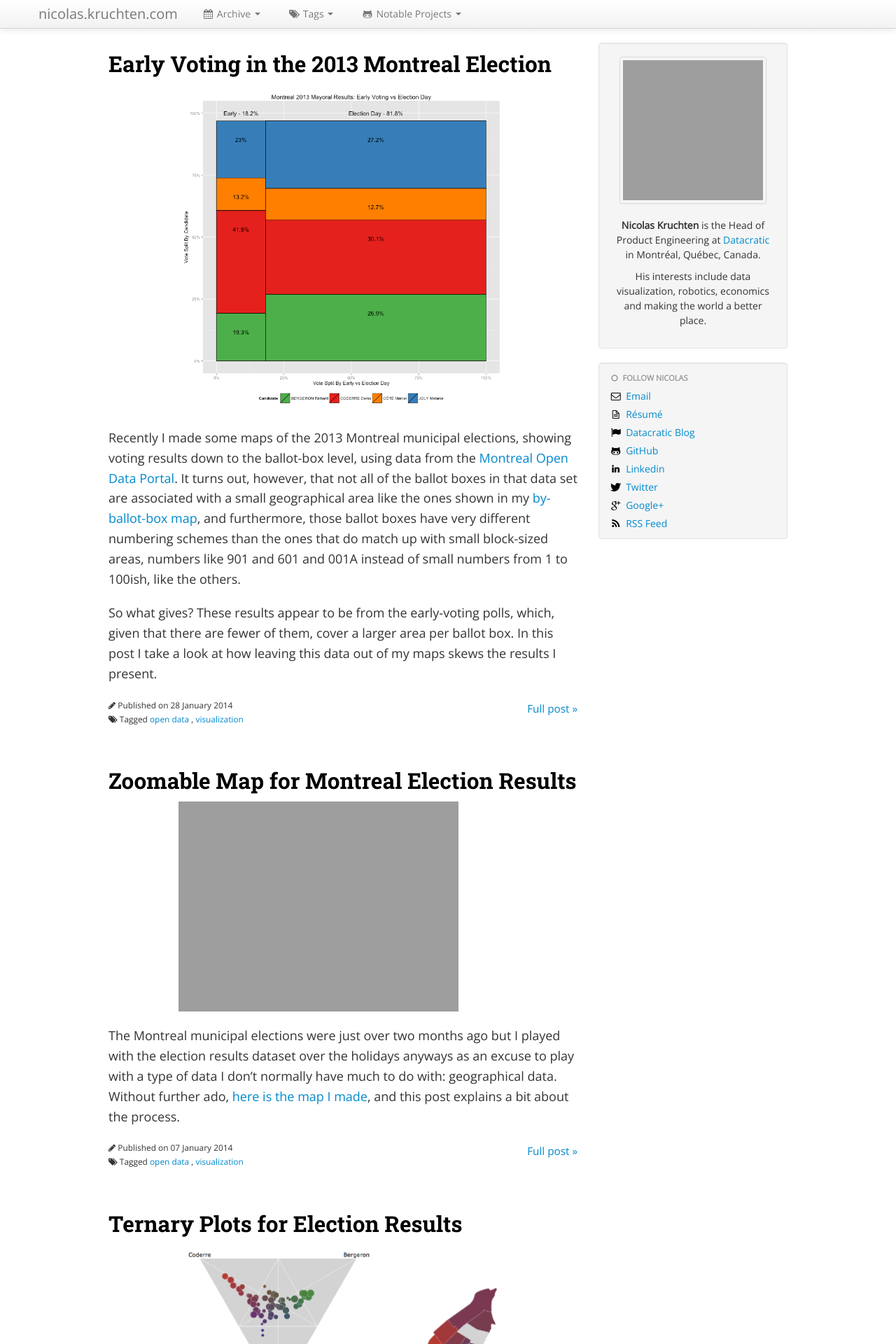
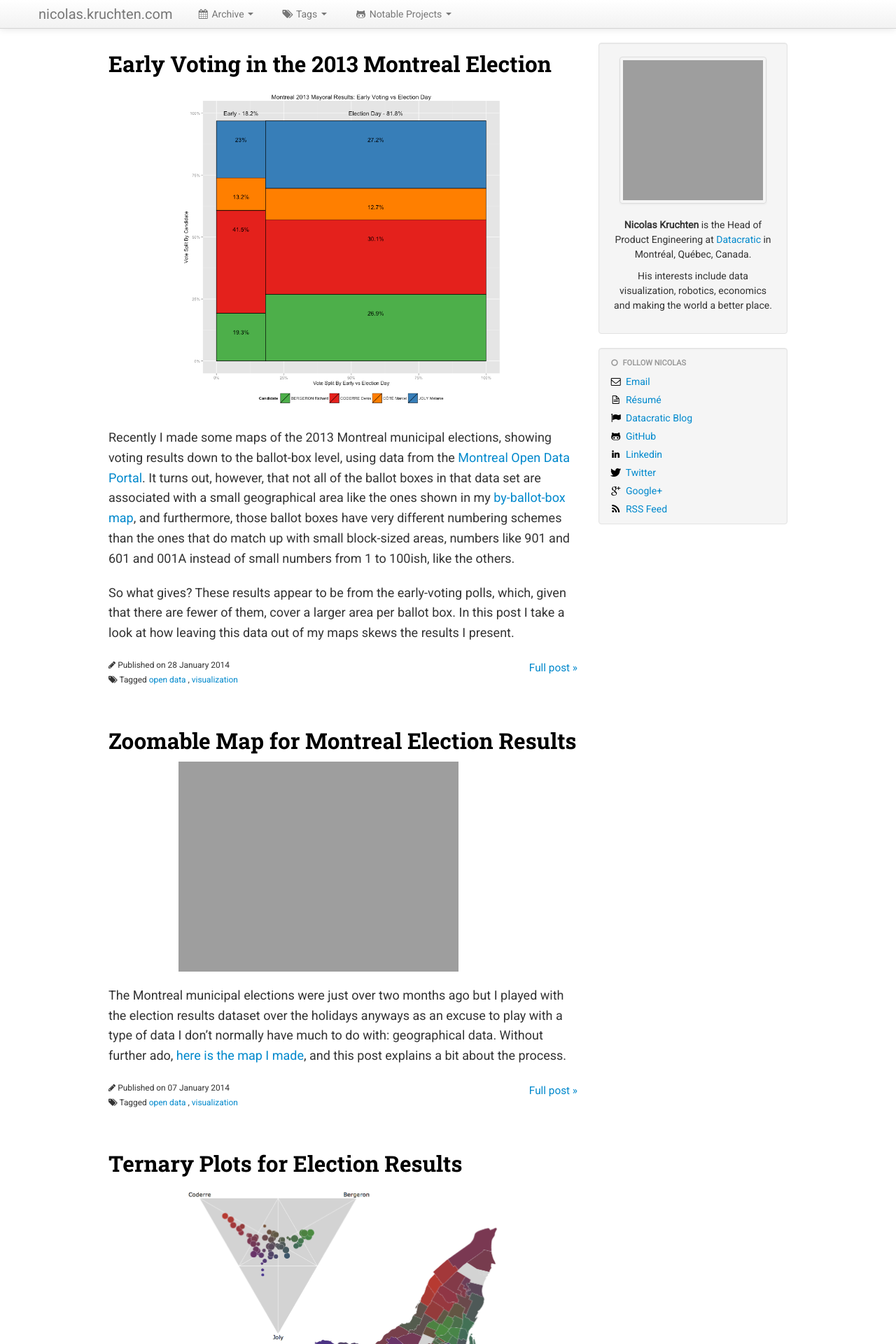
Before and after one commit to nicolaskruchten/nicolaskruchten.github.io, a Jekyll site: the page built from index.html, in a window 1280 px wide. Shown: the top 1920 px of the page at 70% size. Built offline with Jekyll 4.4.1, drawn with Linux system fonts in a browser that asks for light colours; the list of posts is cut into pages by our own code; grey boxes are pictures that could not be loaded.

Commit message:
Update common.html

```diff
--- a/_includes/head/common/common.html
+++ b/_includes/head/common/common.html
@@ -32,9 +32,9 @@
 	{% elsif site.favicon.enabled and site.favicon.remote.enabled %}
 		<link rel="icon" type="image/{{ site.favicon.remote.type }}" href="{{ site.favicon.remote.full_url }}" />
 	{% endif %}
-	<link href='http://fonts.googleapis.com/css?family=Roboto+Slab:700|Open+Sans:400' rel='stylesheet' type='text/css'>
+	<link href='http://fonts.googleapis.com/css?family=Roboto+Slab:700|Roboto' rel='stylesheet' type='text/css'>
 	<style>
-	body { font-family: 'Open Sans'; -webkit-font-smoothing: antialiased;}
+	body { font-family: 'Roboto'; -webkit-font-smoothing: antialiased;}
 	h1, h2, h3, h4, h5, h6 {font-family: 'Roboto Slab'; font-weight: normal;}
 	p { line-height: 1.5; }
 	</style>
```
